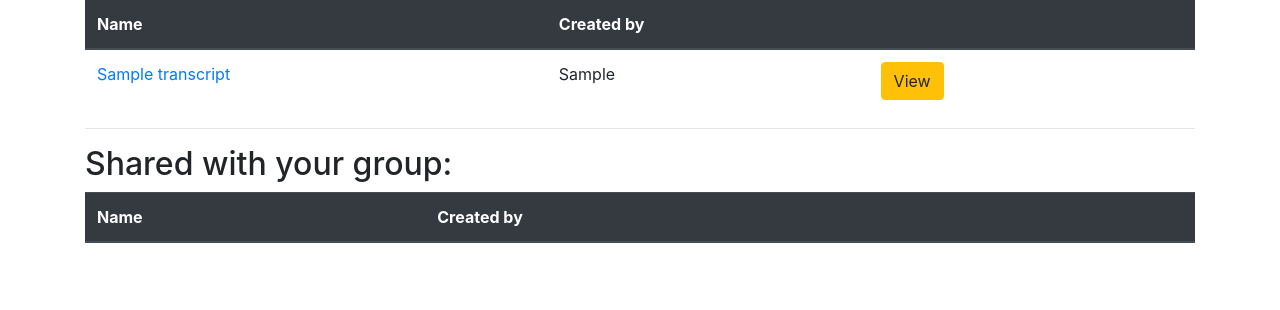
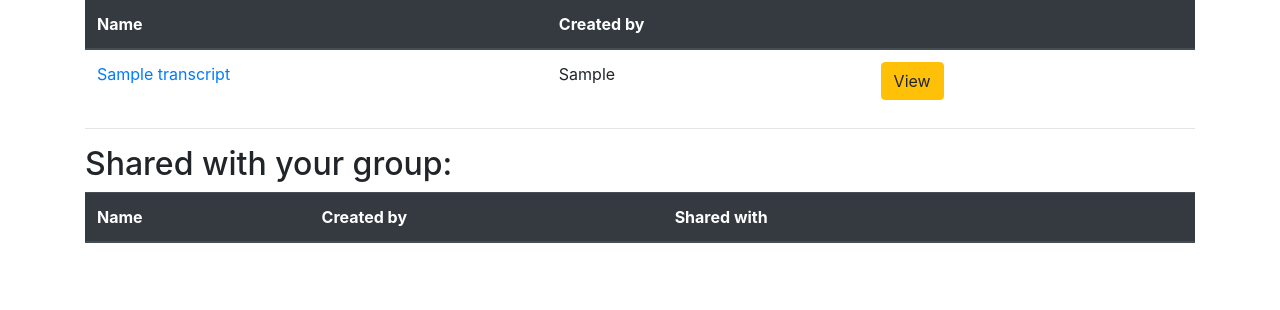
Before and after one commit to sjq-sohjunqi/Speech2Text, a Flask app: page /list_transcripts in a window 1280 px wide. Shown: the part 305-615 px from the top of the page. Run offline with Flask 2, Linux system fonts and the light colour scheme; the visitor is signed in with stand-in values (Sample User, id 1); tables that the repository leaves empty hold one stand-in row (values such as "Sample post"); lists and menus that the app fills with data are empty; some libraries are stand-ins or nearby versions.

Commit message:
Will show which group the transcript is shared with now

```diff
--- a/S2T/templates/transcripts.html
+++ b/S2T/templates/transcripts.html
@@ -54,6 +54,7 @@
 		<tr>
 			<th>Name</th>
 			<th>Created by</th>
+			<th>Shared with</th>
 			<th></th>
 			<th></th>
 		</tr>
@@ -62,6 +63,7 @@
 			<tr>
 				<td><a href="{{ url_for('download', owner=tran.owner, filename=tran.name) }}">{{ tran.name }}</a></td>
 				<td>{{ tran.owner }}</a></td>
+				<td>{{ tran.group_name }}</td>
 				{% if tran.permission == 'RW' %}
 					<td><a href="{{ url_for('edit', owner=tran.owner, old_filename=tran.name) }}" class="btn btn-warning" role="button">Edit</a></td>
 					<td><a href="{{ url_for('delete', owner=tran.owner, filename=tran.name) }}" class="btn btn-danger" role="button">Delete</a></td>
```
Also changed, not shown: S2T/routes.py (line endings or trailing spaces).
